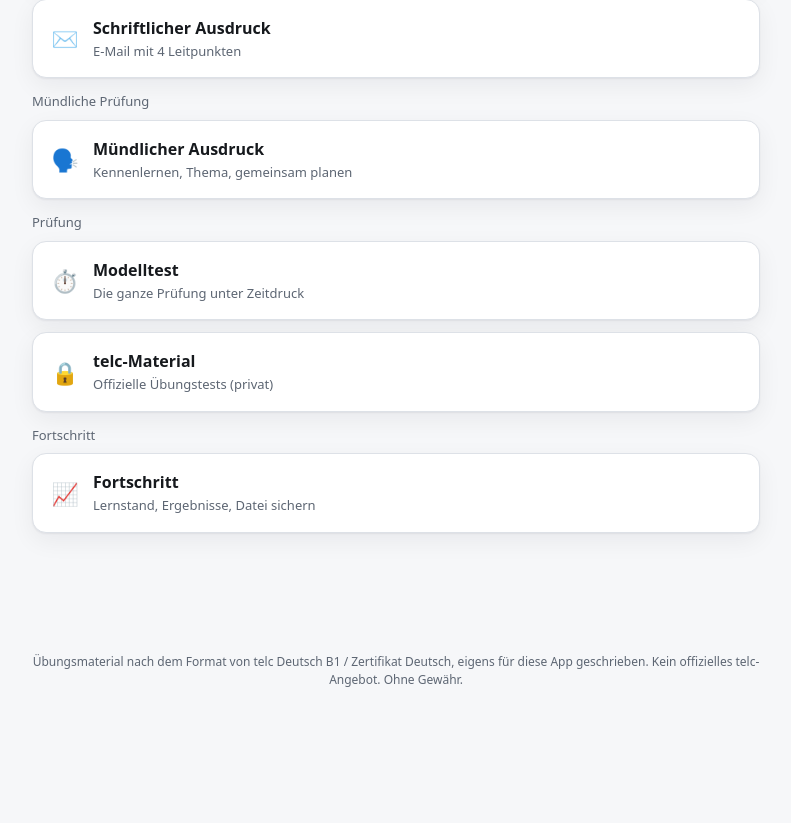
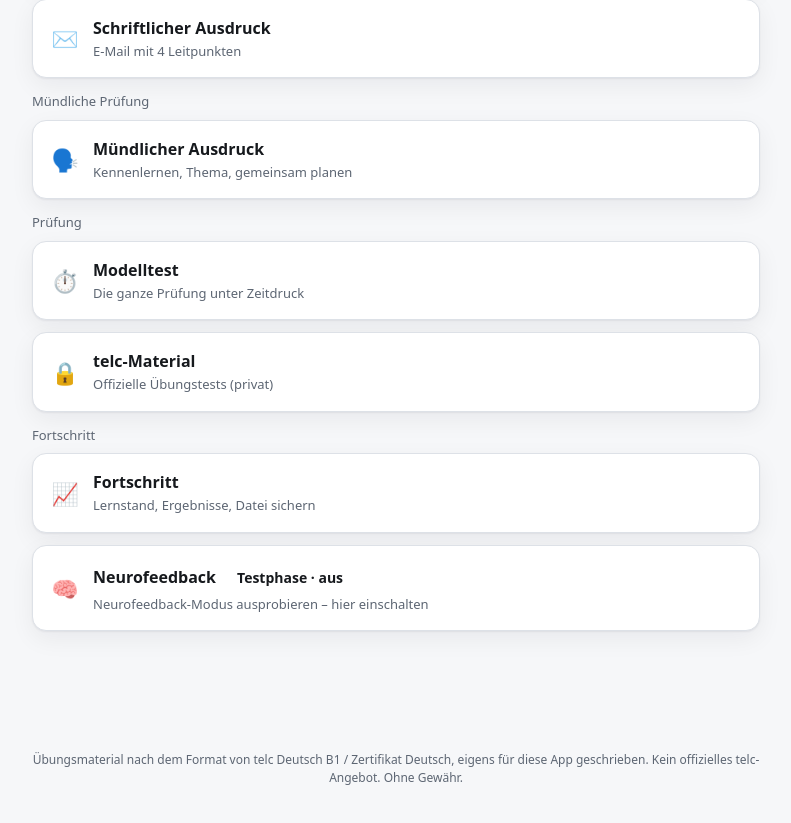
Before and after one commit to claudiocapr/einbugerungstest, a React (Vite) app: page / in a window 1280 px wide. Shown: the part 1121-1944 px from the top of the page, without its empty margins (244-1035 px from the left). Before the commit the page ends 1850 px from the top, so only its background shows below. Built offline with nearby package versions, Linux system fonts and the light colour scheme; no server answers.

Commit message:
Always show the Neurofeedback tile on Home so the test phase can be found
While the mode is off the tile says so and opens the explanation and switch.

Co-Authored-By: Claude Opus 5.5 <noreply@anthropic.com>
Claude-Session: https://claude.ai/code/session_01S6bUks4RKVvQZ1d8cH1t64

```diff
--- a/src/sections/home/index.tsx
+++ b/src/sections/home/index.tsx
@@ -26,6 +26,9 @@ const L = {
   days: { de: 'Tage in Folge', en: 'days in a row' },
   outlook: { de: 'Prognose', en: 'Outlook' },
   allSections: { de: 'Alle Bereiche', en: 'All sections' },
+  flagOn: { de: 'Testphase · an', en: 'Test phase · on' },
+  flagOff: { de: 'Testphase · aus', en: 'Test phase · off' },
+  flagHint: { de: 'Neurofeedback-Modus ausprobieren – hier einschalten', en: 'Try the neurofeedback mode – turn it on here' },
 } satisfies Record<string, Text2>;
 
 const OUTLOOK: Record<PredictionLabel, Text2> = {
@@ -152,7 +155,9 @@ export default function Home({ lang, go }: SectionProps) {
 
       <h2 style={{ marginTop: 28 }}>{tr(L.allSections, lang)}</h2>
       {GROUPS.map((g) => {
-        const tiles = SECTIONS.filter((s) => s.tile && s.group === g.id && (!s.flag || store.flags[s.flag] === true));
+        // Flagged sections are always listed, so the test phase can be found;
+        // while their flag is off the tile says so and opens the switch.
+        const tiles = SECTIONS.filter((s) => s.tile && s.group === g.id);
         if (tiles.length === 0) return null;
         return (
           <section key={g.id} style={{ marginTop: 14 }}>
@@ -164,8 +169,11 @@ export default function Home({ lang, go }: SectionProps) {
                 <button key={s.id} type="button" className="tile" onClick={() => go(s.id)}>
                   <span className="icon">{s.icon}</span>
                   <span>
-                    <span className="title">{tr(s.title, lang)}</span>
-                    <span className="sub">{tr(s.blurb, lang)}</span>
+                    <span className="title">
+                      {tr(s.title, lang)}
+                      {s.flag && <span className="badge" style={{ marginLeft: 8 }}>{store.flags[s.flag] ? tr(L.flagOn, lang) : tr(L.flagOff, lang)}</span>}
+                    </span>
+                    <span className="sub">{s.flag && !store.flags[s.flag] ? tr(L.flagHint, lang) : tr(s.blurb, lang)}</span>
                   </span>
                 </button>
               ))}
--- a/src/sections/registry.ts
+++ b/src/sections/registry.ts
@@ -106,7 +106,7 @@ export const SECTIONS: SectionMeta[] = [
   },
   {
     id: 'feedback',
-    title: { de: 'Feedback', en: 'Feedback' },
+    title: { de: 'Neurofeedback', en: 'Neurofeedback' },
     blurb: { de: 'Sicherheit, Tempo, Aussprache, Konzentration', en: 'Confidence, tempo, pronunciation, focus' },
     icon: '🧠',
     group: 'konto',
```
